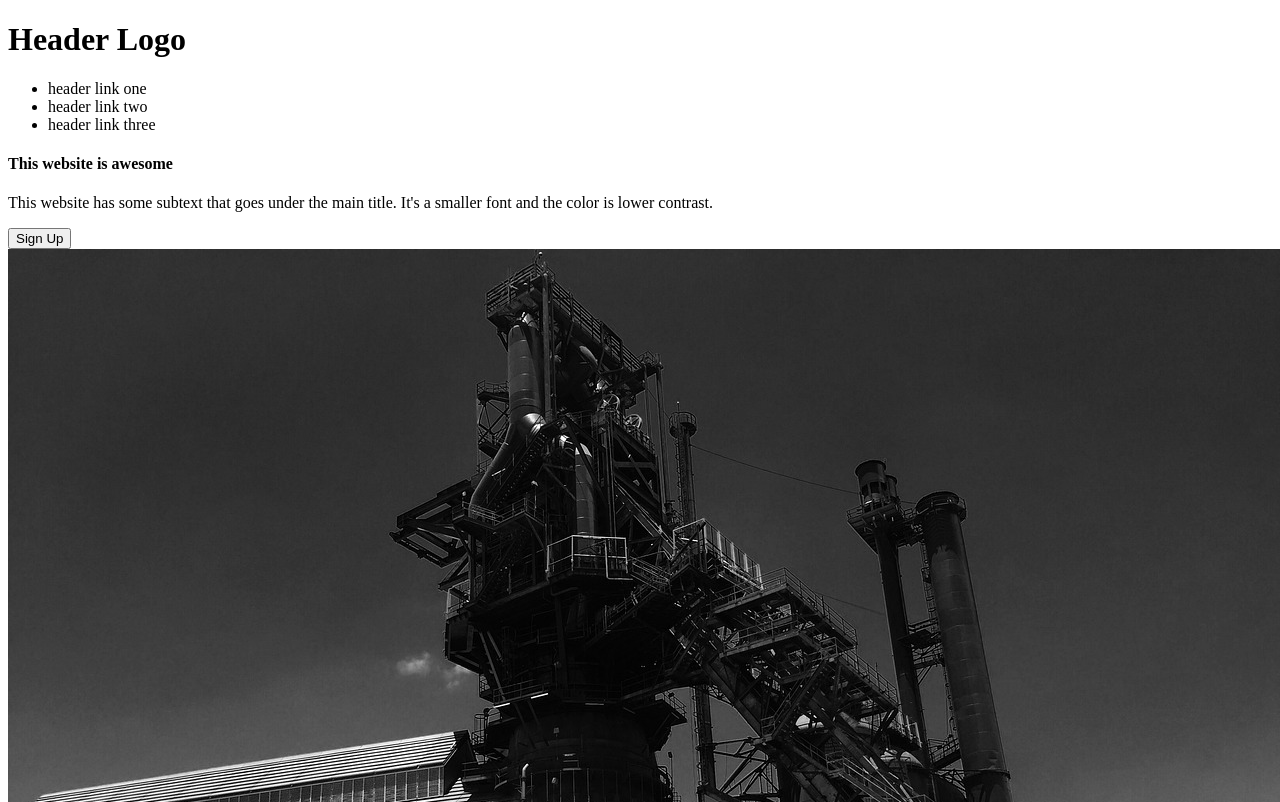
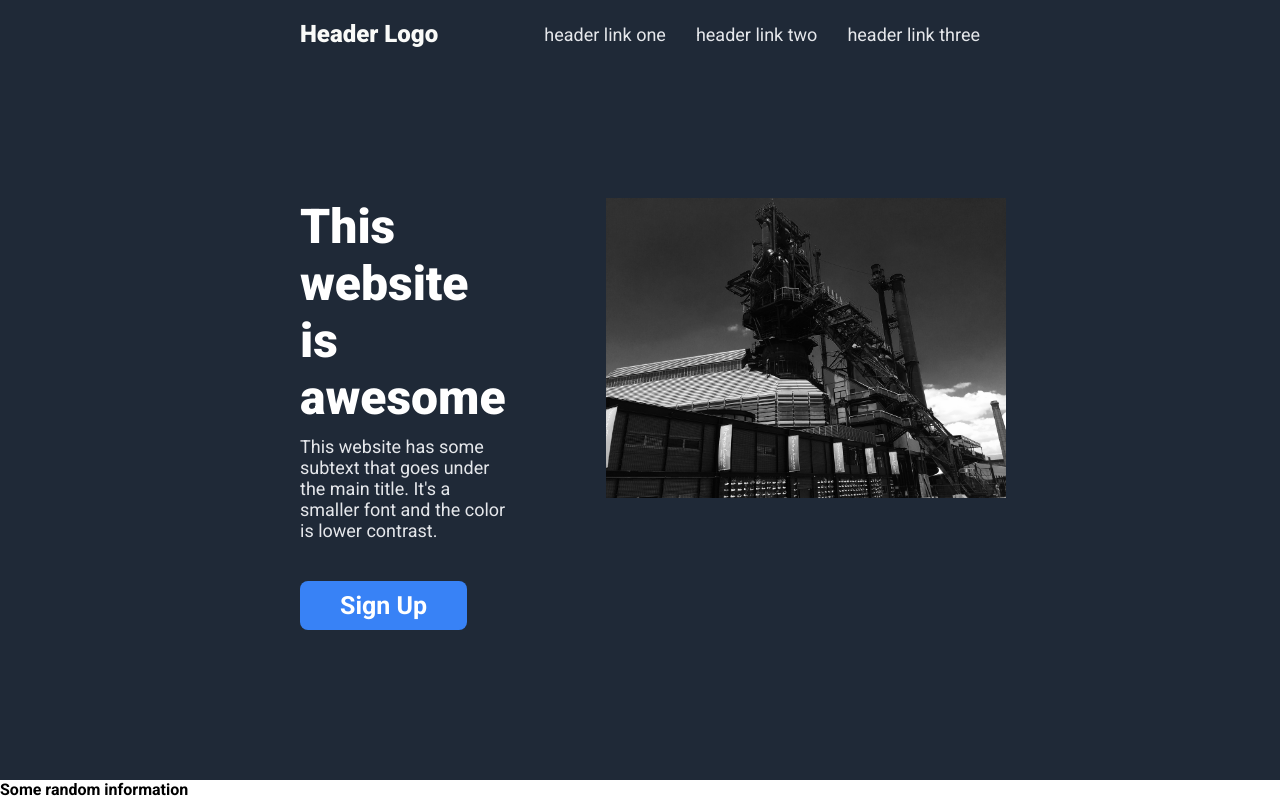
Before and after one commit to shantorrejos/css_odin, a plain HTML site: page index.html in a window 1280 px wide. Shown: the top 802 px of the page. Drawn offline with Linux system fonts and the light colour scheme.

Commit message:
Added styles to header
- Add styles to information section

```diff
--- a/index.html
+++ b/index.html
@@ -7,26 +7,30 @@
     <link rel="stylesheet" href="./style.css">
 </head>
 <body>
-    <div class="banner-container">
+    <div class="container">
         <!-- Header -->
         <div class="header">
-            <h1>Header Logo</h1>
+            <h1 class="header-text">Header Logo</h1>
             <ul class="links">
                 <li class="link">header link one</li>
                 <li class="link">header link two</li>
                 <li class="link">header link three</li>
             </ul>
         </div>
+
+        <div class="banner-container">
             <!-- Banner Text Area (left)-->
             <div class="banner-text">
                 <h4 class="banner head">This website is awesome</h4>
                 <p class="banner paragraph">This website has some subtext that goes under the main
                     title. It's a smaller font and the color is lower contrast.
                 </p>
-            <button>Sign Up</button>
+                 <button class="signup">Sign Up</button>
             </div>
             <!-- Image Area (right)-->
-        <img src="./images/factory-2179347_1280.jpg" alt="factory-2179347_1280">
+            <img class="bannerimage" src="./images/factory-2179347_1280.jpg" alt="factory-2179347_1280">
+        </div>
+
     </div>
 
     <div class="randoInfo">
@@ -73,5 +77,6 @@
     <div class="footer">
         Copyright © the Odin Project
     </div>
+
 </body>
 </html>
--- a/style.css
+++ b/style.css
@@ -0,0 +1,74 @@
+@import url('https://fonts.googleapis.com/css2?family=Roboto:ital,wght@0,300;0,400;0,700;0,900;1,300&display=swap');
+
+*{
+    font-family: 'Roboto', sans-serif;
+    padding: 0;
+    margin: 0;
+}
+
+body{
+    display: flex;
+    flex-direction: column;
+}
+
+.container{
+    background-color: #1F2937;
+}
+
+
+.header{
+    text-align: center;
+    display: flex;
+    justify-content: space-between;
+    margin: 20px 300px;
+}
+
+.header-text{
+    color: #F9FAF8;
+    font-weight: 900;
+    font-size: 24px;
+}
+
+ul.links{
+    list-style-type: none;
+    display: flex;
+    color: #E5E7EB;
+    gap: 30px;
+    align-items: center;
+    font-size: 18px;
+}
+
+.banner-container{
+    display: flex;
+    gap: 100px;
+    margin: 150px 300px;
+}
+
+
+.banner-text .banner.head{
+    font-weight: 900;
+    font-size: 48px;
+    color: white;
+    margin-bottom: 10px;
+}
+
+.banner-text .banner.paragraph{
+    font-size: 18px;
+    color: #E5E7EB;
+}
+
+button.signup{
+    margin-top: 40px;
+    padding: 10px 40px;
+    color: white;
+    background-color: #3882F6;
+    border-radius: 8px;
+    border: none;
+    font-size: 25px;
+    font-weight: 700;
+}
+
+img.bannerimage{
+    width: 800px;
+    height: 300px;
+}
```
Lines whose indentation alone changed are shown as unchanged.
